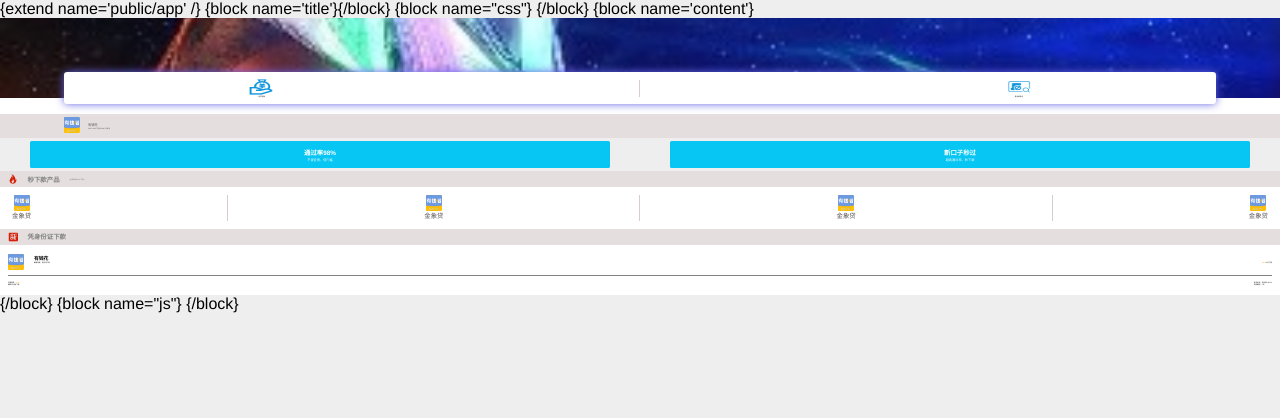
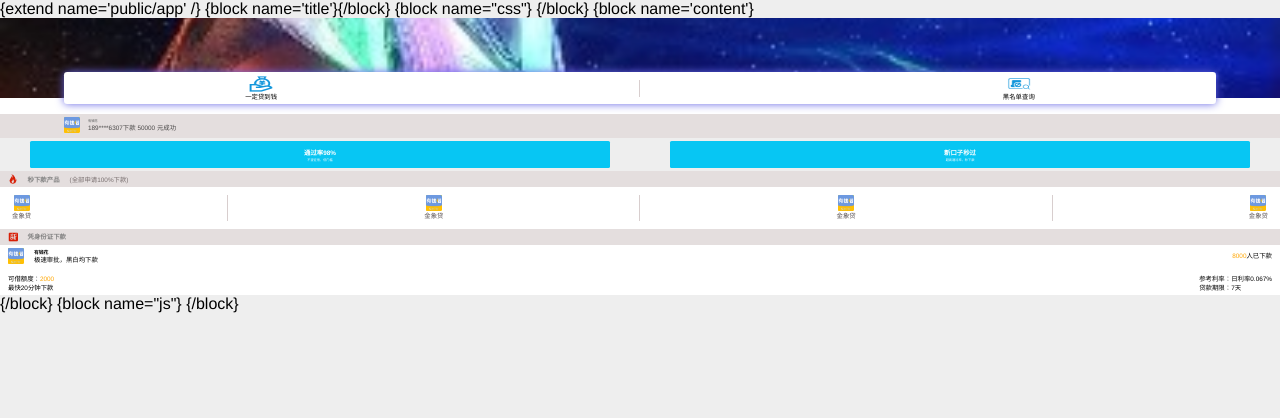
Before and after one commit to xiayin1992728/piglet, a PHP site: template application/index/view/index/index.html in a window 1280 px wide. Shown: the top 418 px of the page. Run offline with PHP 8.4, Linux system fonts and the light colour scheme; the template is opened without the code that fills it, so the values that code supplies are empty.

Commit message:
change font-size

```diff
--- a/public/static/index/css/index.css
+++ b/public/static/index/css/index.css
@@ -66,7 +66,7 @@
     }
 
     .advert-tags-container p {
-        font-size: 0.1rem;
+        font-size: 0.4rem;
         margin: 0;
     }
 
@@ -143,7 +143,7 @@
     }
 
     .advert-carousel-text p {
-      font-size: 0.1rem;
+      font-size: 0.4rem;
       color: #4a4848;
     }
 
@@ -206,7 +206,7 @@
     }
 
     .second-product-header p {
-        font-size: 0.1rem;
+        font-size: 0.4rem;
         color: #796f6f;
     }
 
@@ -332,11 +332,11 @@
     }
 
     .product-top-left-text p {
-      font-size: 0.1rem;
+      font-size: 0.4rem;
     }
 
     .product-top-right {
-        font-size: 0.1rem;
+        font-size: 0.4rem;
         display: flex;
         flex-direction: row;
         justify-content: flex-end;
@@ -359,7 +359,7 @@
     .product-buttom {
       display: flex;
       flex-direction: row;
-      font-size: 0.1rem;
+      font-size: 0.4rem;
       justify-content: space-between;
     }
 
```
